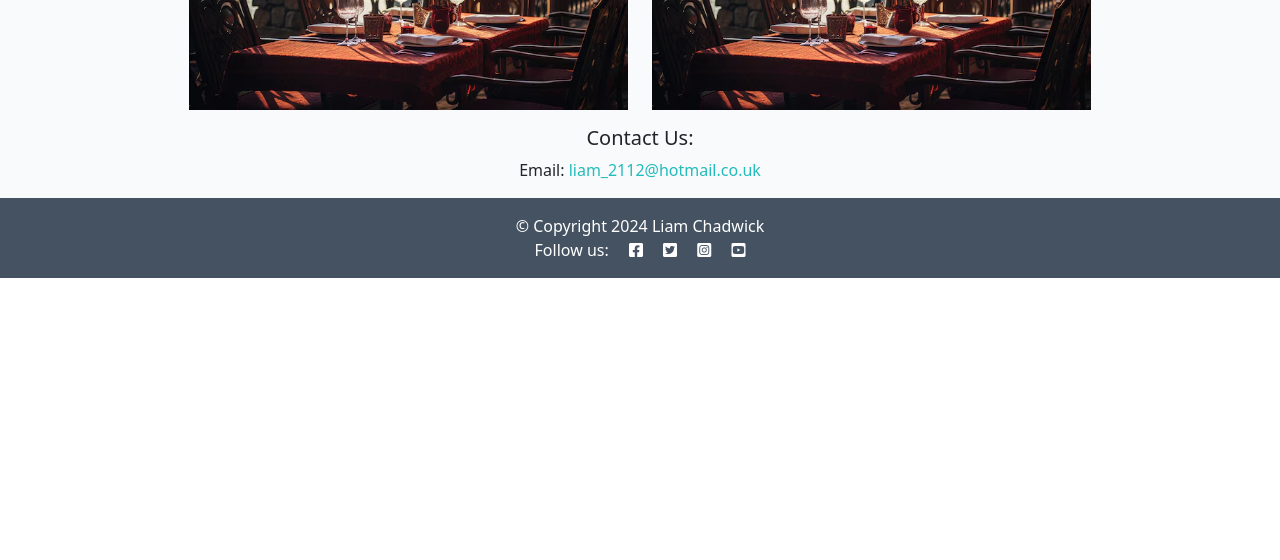
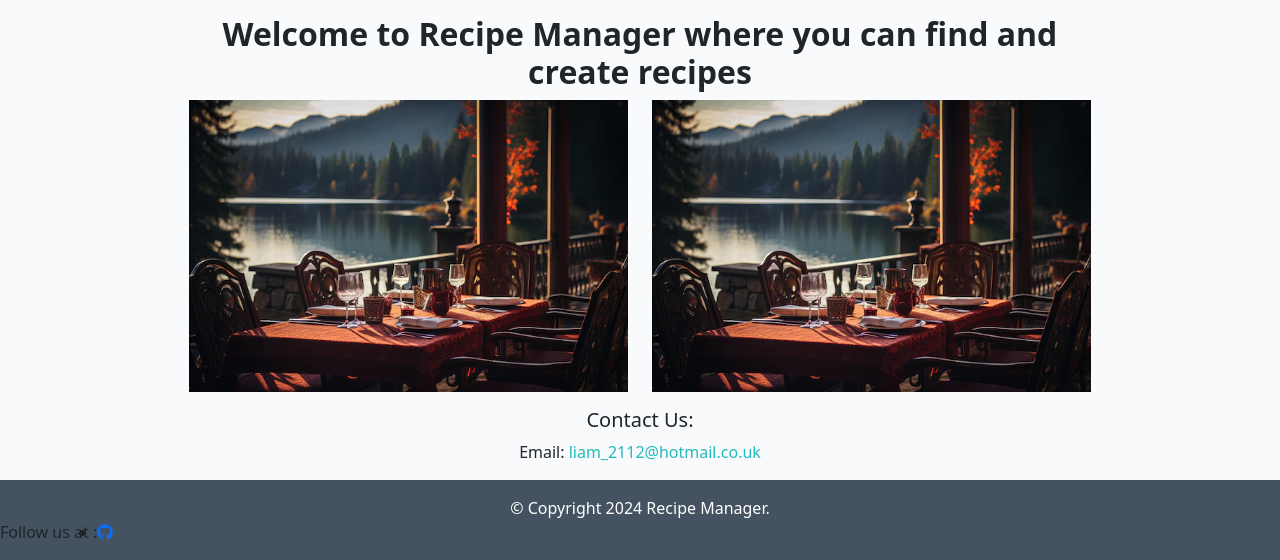
Before and after one commit to liam-2112/recipe-site, a Django app: page / in a window 1280 px wide. Shown: the part 699-1259 px from the top of the page. Before the commit the page ends 977 px from the top, so only its background shows below. Run offline with Django 4.2, Linux system fonts and the light colour scheme; some libraries are stand-ins or nearby versions.

Commit message:
edited the base.html template

```diff
--- a/templates/base.html
+++ b/templates/base.html
@@ -1,25 +1,24 @@
 {% load static %}
-
-{% url 'home' as home_url %}
+{% url 'home' as main_url %}
 {% url 'recipes' as recipes_url %}
 {% url 'account_login' as login_url %}
 {% url 'account_signup' as signup_url %}
 {% url 'account_logout' as logout_url %}
 
+
 <!DOCTYPE html>
-<html class="h-100" lang="en">
+<html lang="en">
 
 <head>
-    <title>CodeStar Blog</title>
-    <meta name="viewport" content="width=device-width, initial-scale=1" />
+    <title>Recipe Manager</title>
+    <meta name="viewport" content="width=device-width, initial-scale=1">
 
-    <!-- Google Fonts CSS -->
-    <link rel="preconnect" href="https://fonts.gstatic.com">
-    <link href="https://fonts.googleapis.com/css2?family=Roboto:wght@300&display=swap" rel="stylesheet">
-    <link href="https://fonts.googleapis.com/css2?family=Lato:wght@300;700&display=swap" rel="stylesheet">
+    <!-- Favicon -->
+
+    <link rel="manifest" href="{% static '' %}">
 
     <!-- Font Awesome CSS -->
-    <link rel="stylesheet" href="https://cdnjs.cloudflare.com/ajax/libs/font-awesome/5.15.3/css/all.min.css">
+    <link rel="stylesheet" href="https://cdnjs.cloudflare.com/ajax/libs/font-awesome/6.4.0/css/all.min.css">
 
     <!-- Bootstrap CSS -->
     <link href="https://cdn.jsdelivr.net/npm/bootstrap@5.0.1/dist/css/bootstrap.min.css" rel="stylesheet"
@@ -27,50 +26,45 @@
 
     <!-- Custom CSS -->
     <link rel="stylesheet" href="{% static 'css/style.css' %}">
-
 </head>
 
-<body class="d-flex flex-column h-100 main-bg">
-
+<body class="d-flex flex-column h-100 main-bg" id="top">
     <!-- Navigation -->
-    <nav class="navbar navbar-expand-lg navbar-light bg-white">
+    <nav class="navbar navbar-expand-lg navbar-light bg-white opacity">
         <div class="container-fluid">
-            <a class="navbar-brand" href="{% url 'home' %}"><span class="brand">c<span class="red-o">o</span>de<span
-                        class="thin">|star</span></span></a>
+            <a class="navbar-brand d-inline" href="{% url 'home' %}"><img src="{% static '' %}" alt=""
+                    class="logo {% if request.path == home_url %} d-lg-none {% endif %}"><span
+                    class="{% if request.path == home_url %} d-lg-none {% endif %}">Recipe Manager</span></a>
             <button class="navbar-toggler" type="button" data-bs-toggle="collapse" data-bs-target="#navbarText"
                 aria-controls="navbarText" aria-expanded="false" aria-label="Toggle navigation">
                 <span class="navbar-toggler-icon"></span>
             </button>
             <div class="collapse navbar-collapse" id="navbarText">
-                <ul class="navbar-nav me-auto mb-2 mb-lg-0">
-                    <li class="nav-item">
+                <ul class="navbar-nav ms-auto mb-2 mb-lg-0">
+                    <li class="nav-item ms-auto">
                         <a class="nav-link {% if request.path == home_url %}active{% endif %}" aria-current="page"
                             href="{% url 'home' %}">Home</a>
                     </li>
-                    <li class="nav-item">
-                        <a class="nav-link
-                          {% if request.path == recipes_url %}active{%endif%}" aria-current="page"
+                    <li class="nav-item ms-auto">
+                        <a class="nav-link {% if request.path == recipes_url %}active{% endif %}" aria-current="page"
                             href="{% url 'recipes' %}">Recipes</a>
                     </li>
                     {% if user.is_authenticated %}
-                    <li class="nav-item">
+                    <li class="nav-item ms-auto">
                         <a class="nav-link {% if request.path == logout_url %}active{% endif %}" aria-current="page"
                             href="{% url 'account_logout' %}">Logout</a>
                     </li>
                     {% else %}
-                    <li class="nav-item">
+                    <li class="nav-item ms-auto">
                         <a class="nav-link {% if request.path == signup_url %}active{% endif %}" aria-current="page"
                             href="{% url 'account_signup' %}">Register</a>
                     </li>
-                    <li class="nav-item">
+                    <li class="nav-item ms-auto">
                         <a class="nav-link {% if request.path == login_url %}active{% endif %}" aria-current="page"
                             href="{% url 'account_login' %}">Login</a>
                     </li>
                     {% endif %}
                 </ul>
-                <span class="navbar-text text-muted">
-                    adventures of a software developer
-                </span>
             </div>
         </div>
     </nav>
@@ -78,10 +72,10 @@
     <!-- displaying Django messages -->
     <div class="container">
         <div class="row">
-            <div class="col-md-8 offset-md-2">
+            <div class="col-md-8 mx-auto m-3">
                 {% for message in messages %}
                 <div class="alert {{ message.tags }} alert-dismissible
-                  fade show" id="msg" role="alert">
+                 fade show" id="msg" role="alert">
                     {{ message | safe }}
                     <button type="button" class="btn-close" data-bs-dismiss="alert" aria-label="Close"></button>
                 </div>
@@ -91,11 +85,14 @@
     </div>
 
     <main class="flex-shrink-0 main-bg">
-        {% if user.is_authenticated %}
-        <p class="text-end m-3">You are logged in as {{ user }}</p>
-        {% else %}
-        <p class="text-end m-3">You are not logged in</p>
-        {% endif %}
+        <p class="text-end mx-3 opacity">
+            {% if user.is_authenticated %}
+            You are logged in as {{ user }}
+            {% else %}
+            You are not logged in
+            {% endif %}
+        </p>
+
 
         {% block content %}
         <!-- Content Goes here -->
@@ -104,25 +101,31 @@
     </main>
 
     <!-- Footer -->
-    <footer class="footer mt-auto py-3 dark-bg">
-        <p class="m-0 text-center text-white">
-            {% block copyright %}
-            © Copyright 2024 Liam Chadwick
-            {% endblock copyright %}
-        </p>
-        <p class="m-0 text-center text-white">Follow us: <i class="fab fa-facebook-square ms-3"></i>
-            <i class="fab fa-twitter-square ms-3"></i>
-            <i class="fab fa-instagram-square ms-3"></i>
-            <i class="fab fa-youtube-square ms-3"></i>
-        </p>
+    <footer class="footer mt-auto py-3 dark-bg opacity">
+        <ul class="list-group">
+            <li class="m-0 text-center text-white">
+                &copy; Copyright 2024 Recipe Manager.
+            </li>
+        </ul>
+        <ul class="list-group list-group-horizontal text-center dark-bg">
+            <li>Follow us at :</li>
+            <li>
+                <a href="https://github.com/liam-2112/recipe-site" target="_blank" rel="noopener"
+                    aria-label="Visit our GitHub page (opens in a new tab)"><i class="fa-brands fa-github"></i></a>
+            </li>
+        </ul>
     </footer>
 
-    <script src="https://cdn.jsdelivr.net/npm/bootstrap@5.0.1/dist/js/bootstrap.bundle.min.js"
-        integrity="sha384-gtEjrD/SeCtmISkJkNUaaKMoLD0//ElJ19smozuHV6z3Iehds+3Ulb9Bn9Plx0x4" crossorigin="anonymous">
+    <script src="https://cdn.jsdelivr.net/npm/@popperjs/core@2.10.2/dist/umd/popper.min.js"
+        integrity="sha384-7+zCNj/IqJ95wo16oMtfsKbZ9ccEh31eOz1HGyDuCQ6wgnyJNSYdrPa03rtR1zdB" crossorigin="anonymous">
     </script>
 
-    {% block extras %}
-    {% endblock %}
+    <script src="https://cdn.jsdelivr.net/npm/bootstrap@5.1.3/dist/js/bootstrap.min.js"
+        integrity="sha384-QJHtvGhmr9XOIpI6YVutG+2QOK9T+ZnN4kzFN1RtK3zEFEIsxhlmWl5/YESvpZ13" crossorigin="anonymous">
+    </script>
+
+    <script src="{% static 'js/script.js' %}"></script>
+
 </body>
 
 </html>
```
